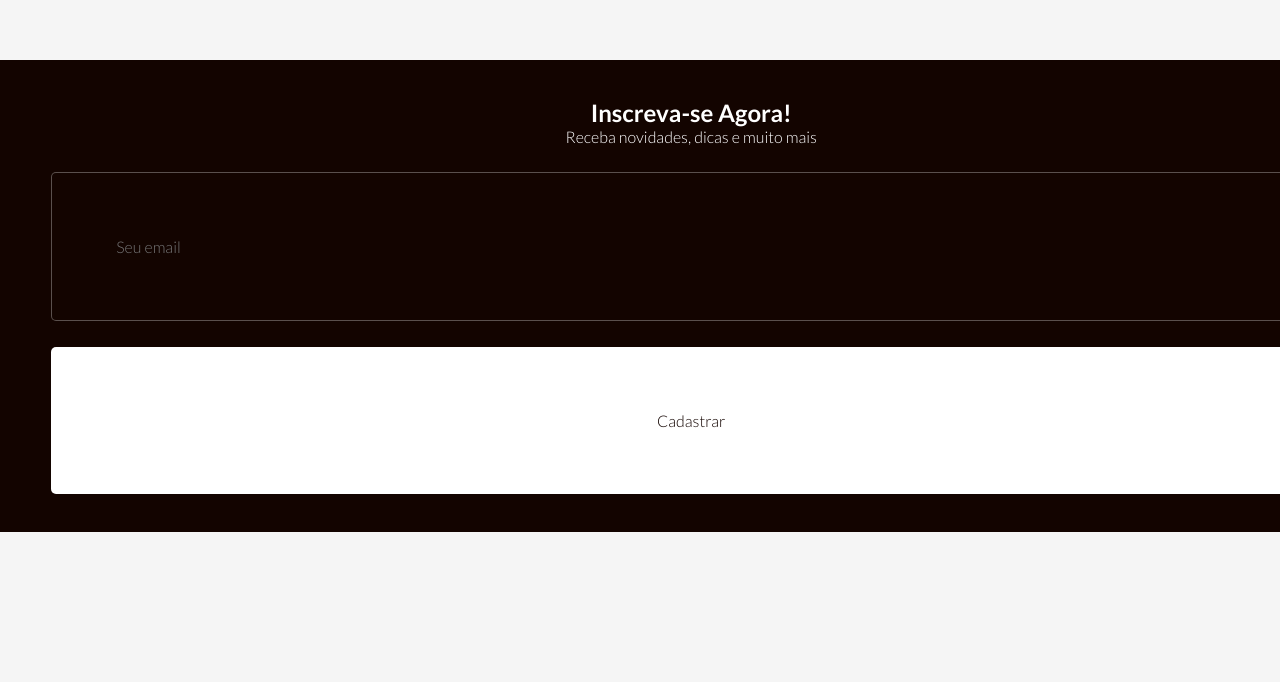
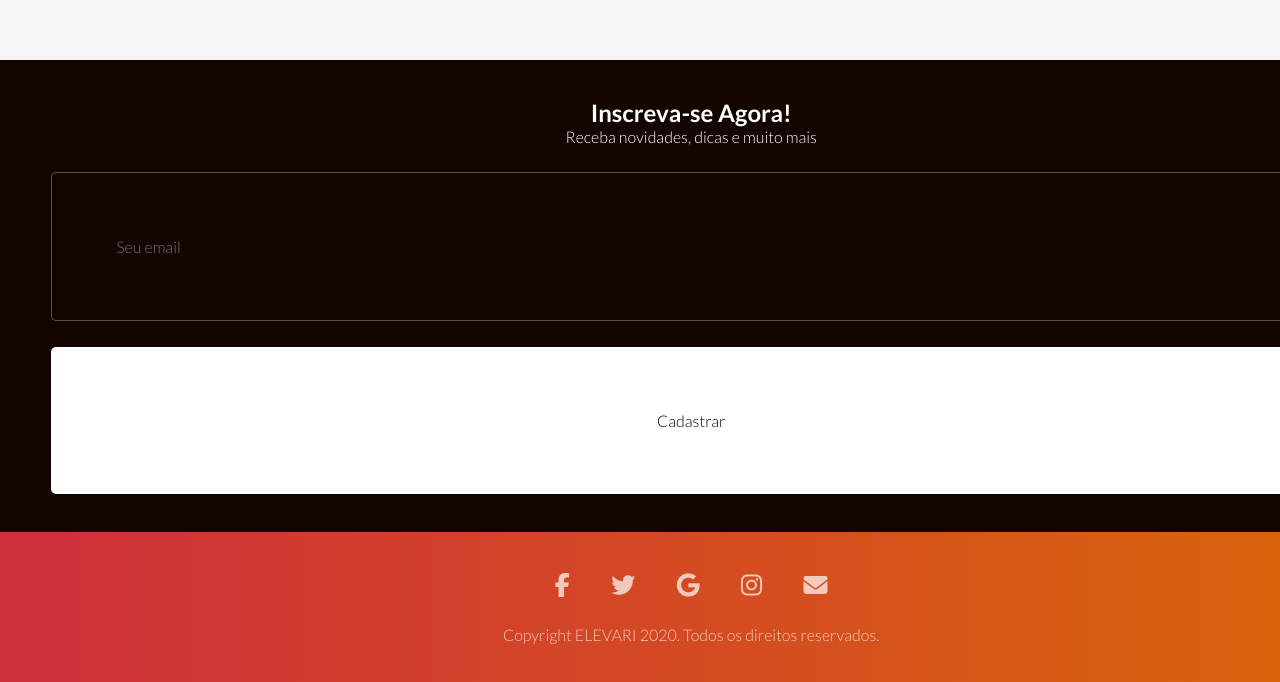
Before and after one commit to pfabricio555/Desing-Responsive, a plain HTML site: page index.html in a window 1280 px wide. Shown: the part 3057-3739 px from the top of the page. Before the commit the page ends 3589 px from the top, so only its background shows below. Drawn offline with nearby package versions, Linux system fonts and the light colour scheme.

Commit message:
Adicionando rodapé no site

```diff
--- a/css/style.css
+++ b/css/style.css
@@ -39,3 +39,9 @@ img{max-width: 100%}
 .newsletter form {margin-top: 2%;}
 .newsletter input { width: 100%; background-color: #130400; color: #fff; border: 1px solid rgba(255,255,255,0.3); padding: 5%; border-radius: 5px;}
 .newsletter button {width: 100%; background-color: #fff; color: #130400; padding: 5%; border-radius: 5px; cursor: pointer; margin-top:2%;}
+/* RODAPÈ */
+.rodape {width: 100%; float: left; padding: 3% 4%; text-align: center; background: linear-gradient(to right, #ce2e3c,#da6709);}
+.social-icons a {font-size: 1.5em; color: rgba(255,255,255,0.7); margin-right: 3%;}
+.social-icons a:last-child {margin-right: 0; }
+.social-icons a:hover {color: rgb(255,255,255);}
+.copyright {margin-top: 2%; color: rgba(255,255,255,0.7); }
--- a/index.html
+++ b/index.html
@@ -81,6 +81,17 @@
 				<button> Cadastrar</button>
 			</form>
 		</section>
+		<!-- RODAPÉ -->
+		<footer class="rodape">
+			<div class="social-icons">
+				<a href="#"><i class="fa fa-facebook"></i></a>
+				<a href="#"><i class="fa fa-twitter"></i></a>
+				<a href="#"><i class="fa fa-google"></i></a>
+				<a href="#"><i class="fa fa-instagram"></i></a>
+				<a href="#"><i class="fa fa-envelope"></i></a>
+			</div>
+			<p class="copyright">Copyright ELEVARI 2020. Todos os direitos reservados.</p>
+		</footer>
 	</body>
 
 	<!-- JQUERY -->
```
